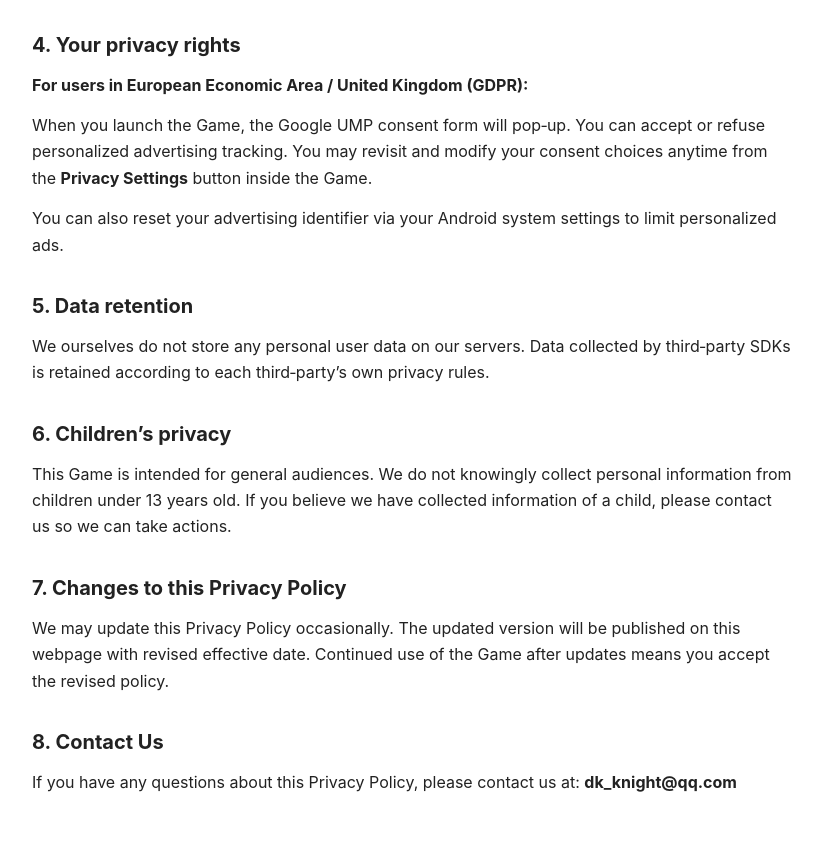
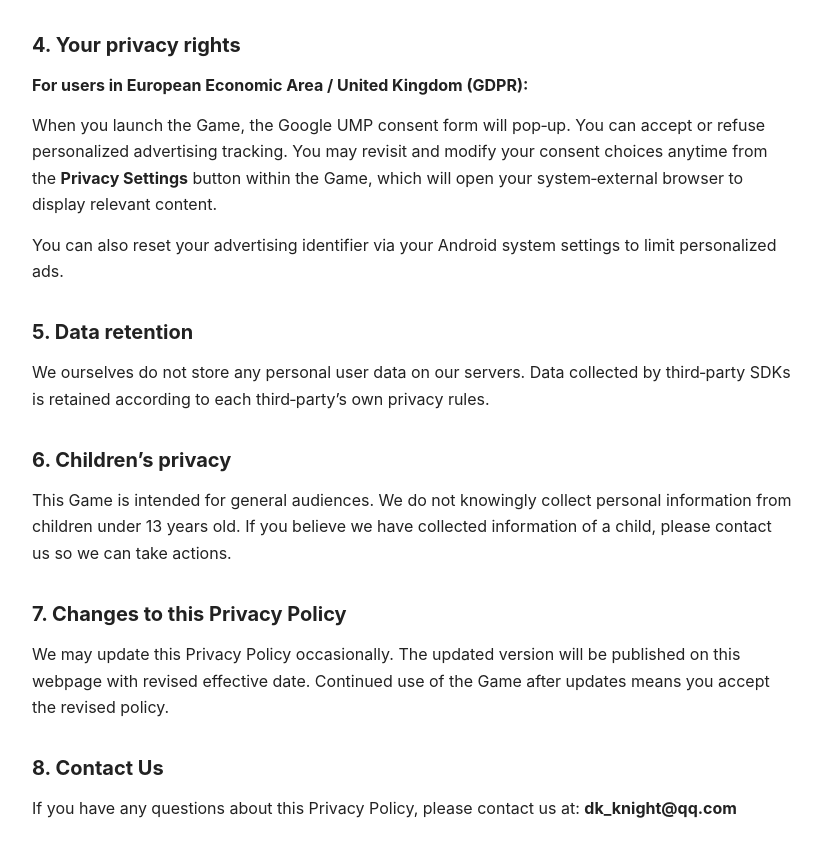
Before and after one commit to dk-knight-0/devil-king-privacy, a plain HTML site: page index.html in a window 1280 px wide. Shown: the part 1046-1900 px from the top of the page, without its empty margins (228-1050 px from the left). Before the commit the page ends 1873 px from the top, so only its background shows below. Drawn offline with Linux system fonts and the light colour scheme.

Commit message:
Add files via upload

```diff
--- a/index.html
+++ b/index.html
@@ -59,7 +59,7 @@
 
 <h2>4. Your privacy rights</h2>
 <p><strong>For users in European Economic Area / United Kingdom (GDPR):</strong></p>
-<p>When you launch the Game, the Google UMP consent form will pop‑up. You can accept or refuse personalized advertising tracking. You may revisit and modify your consent choices anytime from the <strong>Privacy Settings</strong> button inside the Game.</p>
+<p>When you launch the Game, the Google UMP consent form will pop‑up. You can accept or refuse personalized advertising tracking. You may revisit and modify your consent choices anytime from the <strong>Privacy Settings</strong> button within the Game, which will open your system‑external browser to display relevant content.</p>
 <p>You can also reset your advertising identifier via your Android system settings to limit personalized ads.</p>
 
 <h2>5. Data retention</h2>
```
